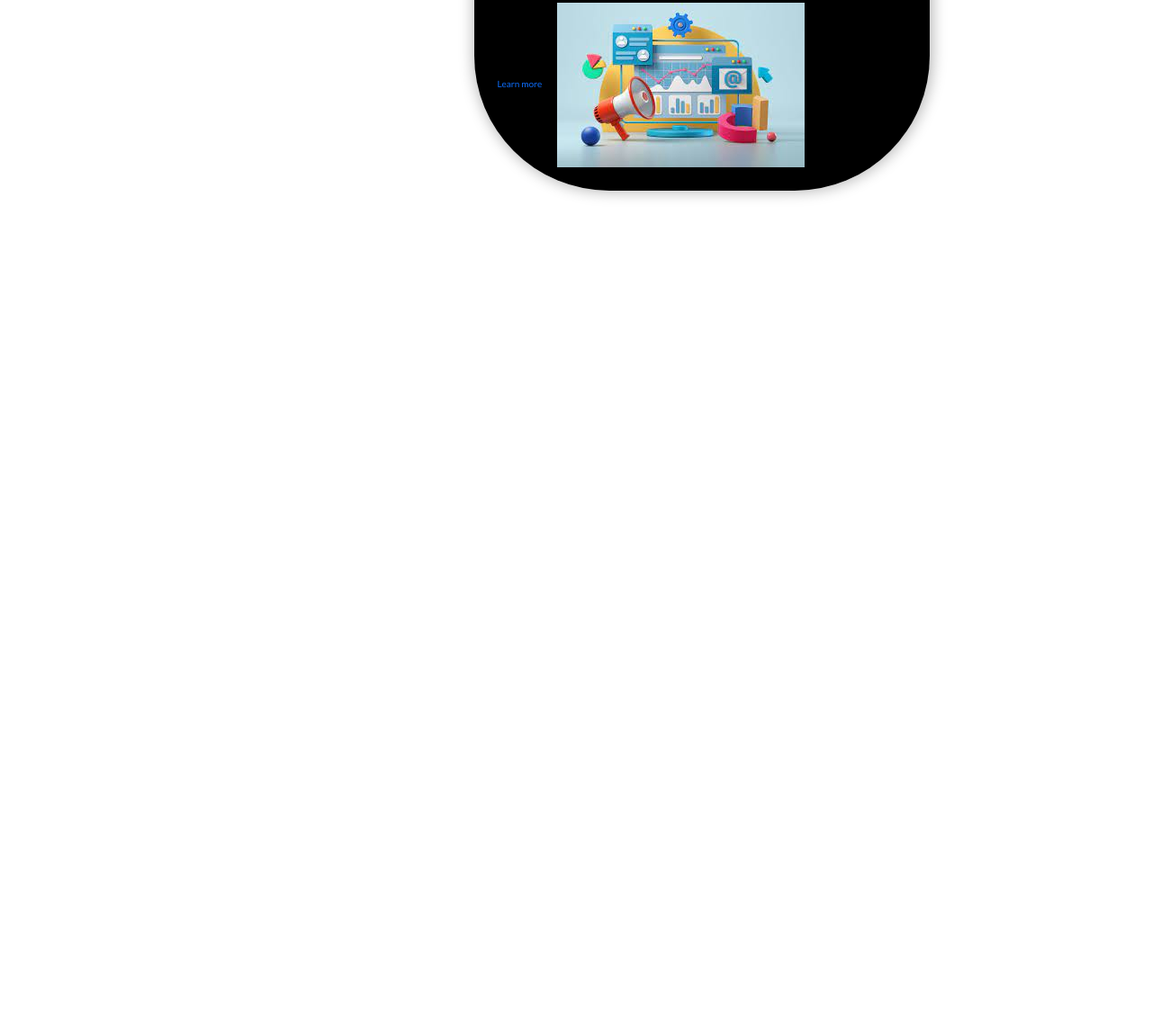
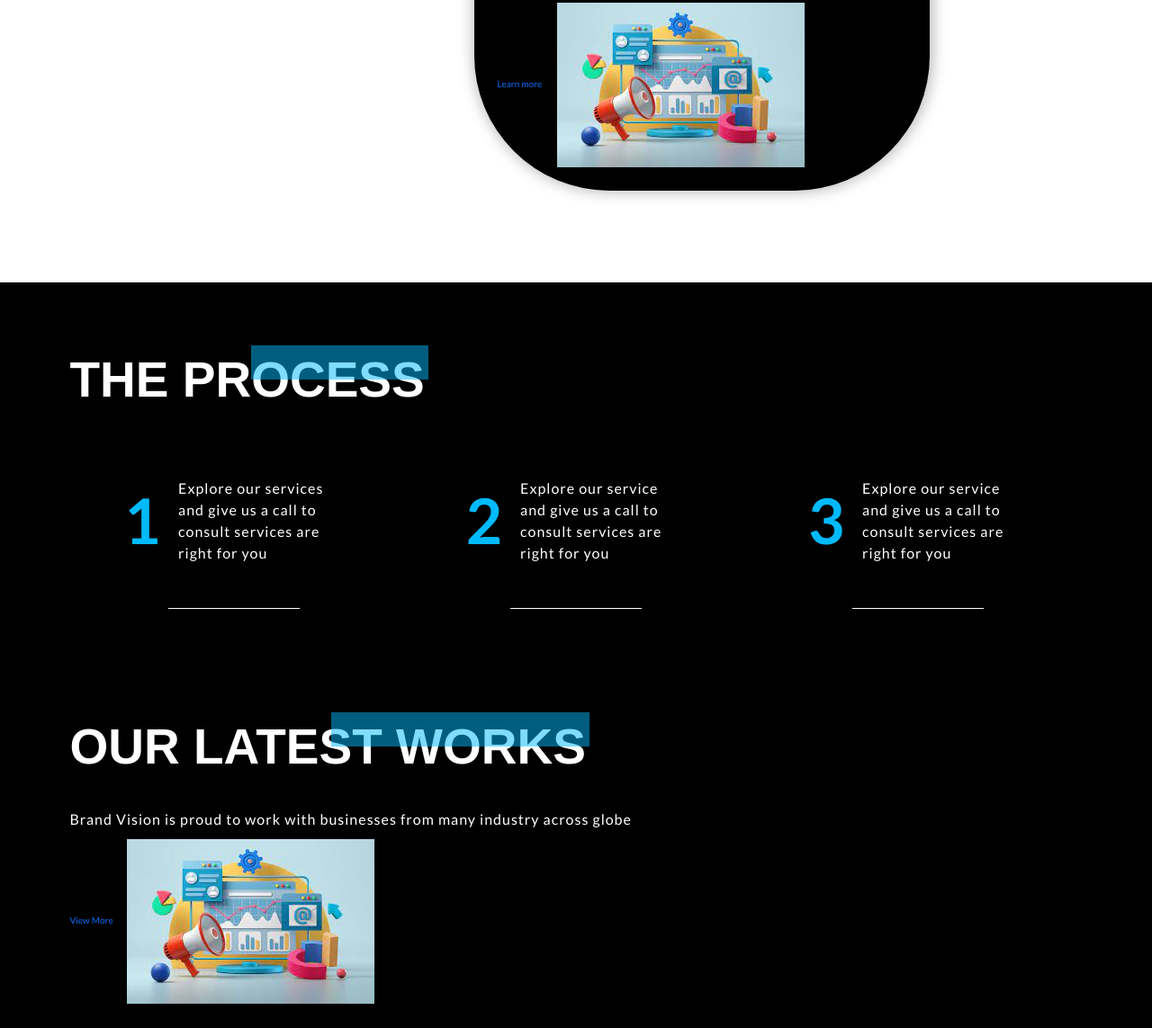
Before and after one commit to Johnson17755/Multipages, a plain HTML site: page index.html in a window 1280 px wide. Shown: the part 3802-4945 px from the top of the page at 90% size. Before the commit the page ends 4116 px from the top, so only its background shows below. Drawn offline with nearby package versions, Linux system fonts and the light colour scheme.

Commit message:
updating the body

```diff
--- a/css/responsive.css
+++ b/css/responsive.css
@@ -9,7 +9,9 @@
         width: 100%;
     }
 /* process */
-
+    .process-wrapper .process-content{
+        width: 100%;
+    }
 
 /* contact page  */
 
--- a/css/style.css
+++ b/css/style.css
@@ -334,9 +334,35 @@ a:active,
 }
 
 /* process css */
-
+.process-wrapper{
+    background-color: var(--black-color);
+}
+.process-wrapper h1,
+.work-wrapper h1{
+    color: var(--white-color);
+}
+.process-wrapper .process-content{
+    padding: 4rem 6rem;
+    position: relative;
+}
+.process-wrapper .process-content::after{
+    position: absolute;
+    content: "";
+    width: 40%;
+    margin: auto;
+    bottom: 0;
+    border-bottom:0.1rem solid var(--white-color);
+}
+.process-wrapper .process-content span{
+    color: var(--primary-color);
+    font-size: 7rem;
+    font-weight: 800;
+    margin-right: 2rem;
+}
 /* work css */
-
+.work-wrapper{
+    background-color: var(--black-color);
+}
 
 /* Testimonial css */
 
--- a/index.html
+++ b/index.html
@@ -167,9 +167,69 @@
         <!-- Service Section Exit -->
 
         <!-- Process Section Start  -->
+        <section class="process-wrapper wrapper">
+          <div class="container">
+            <div class="row mb-4">
+              <div class="col-12">
+                <div class="sec-title">
+                  <h1>THE PROCESS</h1>
+                </div>
+              </div>
+              <div class="col-xl-4 col-mb-6 mb-5">
+                <div class="d-flex align-items-center justify-content-center process-content">
+                  <span>1</span>
+                  <p>Explore our services and give us a call to consult services are right for you</p>
+                </div>
+              </div>
+              <div class="col-xl-4 col-mb-6 mb-5">
+                <div class="d-flex align-items-center justify-content-center process-content">
+                  <span>2</span>
+                  <p>Explore our service and give us a call to consult services are right for you</p>
+                </div>
+              </div>
+              <div class="col-xl-4 col-mb-6 mb-5">
+                <div class="d-flex align-items-center justify-content-center process-content">
+                  <span>3</span>
+                  <p>Explore our service and give us a call to consult services are right for you</p>
+                </div>
+              </div>
+            </div>
+          </div>
+        </section>
+        <!-- Process SEction Exit  -->
+        <section class="work-wrapper wrapper pt-0">
+          <div class="container">
+            <div class="row mb-5">
+              <div class="col-12">
+                <div class="sec-title">
+                  <h1>OUR LATEST WORKS</h1>
+                  <p>Brand Vision is proud to work with businesses from many industry across globe</p>
+                  <a href="#" class="View More viwe-link">View More<img src="images/mark.jpg" class="ms-4"></a>
+                </div>
+              </div>
+            </div>
+          </div>
+          <div class="container-fluid px-lg-0">
+             <div class="row">
+                  <div class="col-sm-6 p-0">
+                    <img src="images/l1.jpg" class="img-fluid">
+                  </div>
+                  <div class="col-sm-6 p-0">
+                    <img src="images/l2.jpg" class="img-fluid">
+                  </div>
+                  <div class="col-sm-6 p-0">
+                    <img src="images/l3.jpg" class="img-fluid">
+                  </div>
+                  <div class="col-sm-6 p-0">
+                    <img src="images/l4.jpg" class="img-fluid">
+                  </div>
 
-        <!-- Process SEction Exit  -->
-
+                  <div class="col-12 text-center mt-5">
+                    <a href="#" class="btn main-btn">See More</a>
+                  </div>
+             </div>
+          </div>
+        </section>
         <!-- Work Section Start  -->
 
         <!-- Work Section Exit  -->
```
Also changed, not shown: contact.html (+2 -3 lines), portfolio.html (+3 -1 lines), social-media.html (+3 -1 lines), images/1.jpg (added), images/l1.jpg (added), images/l2.jpg (added), images/l3.jpg (added), 1 other file.
